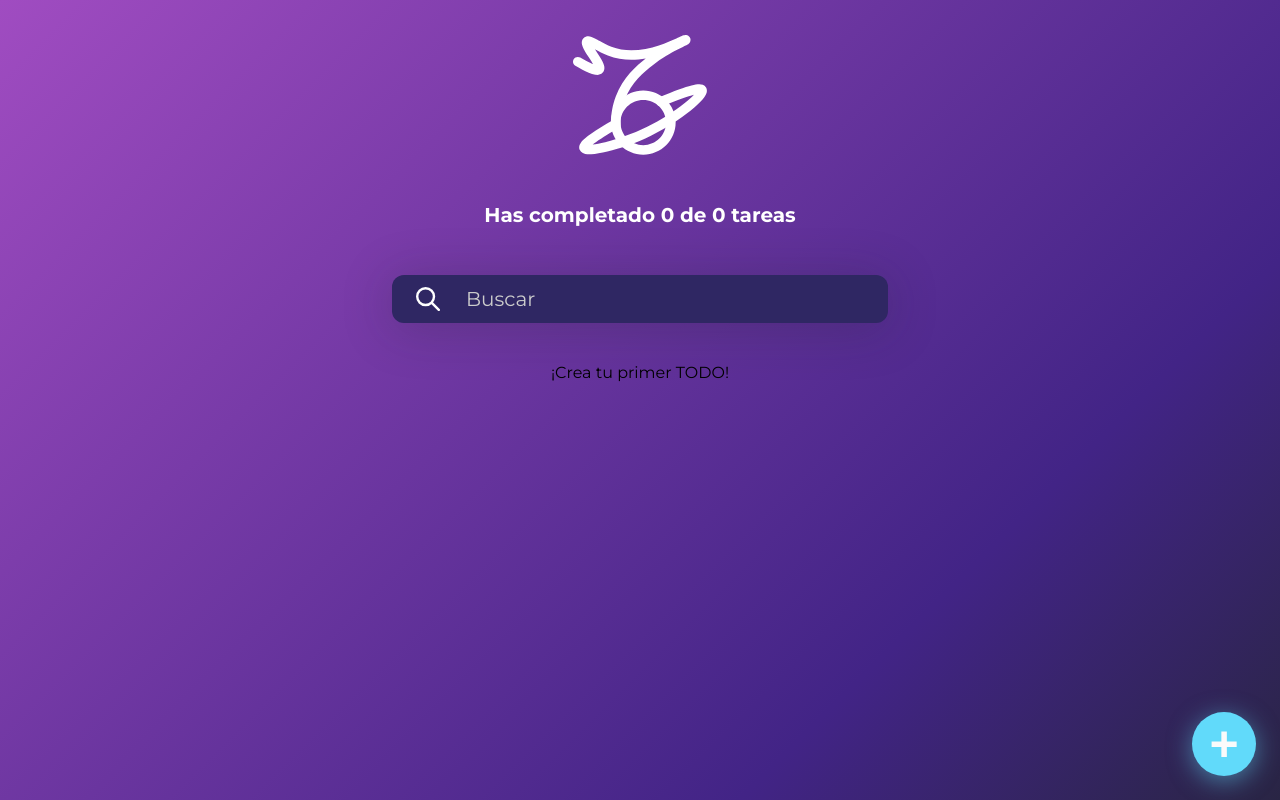
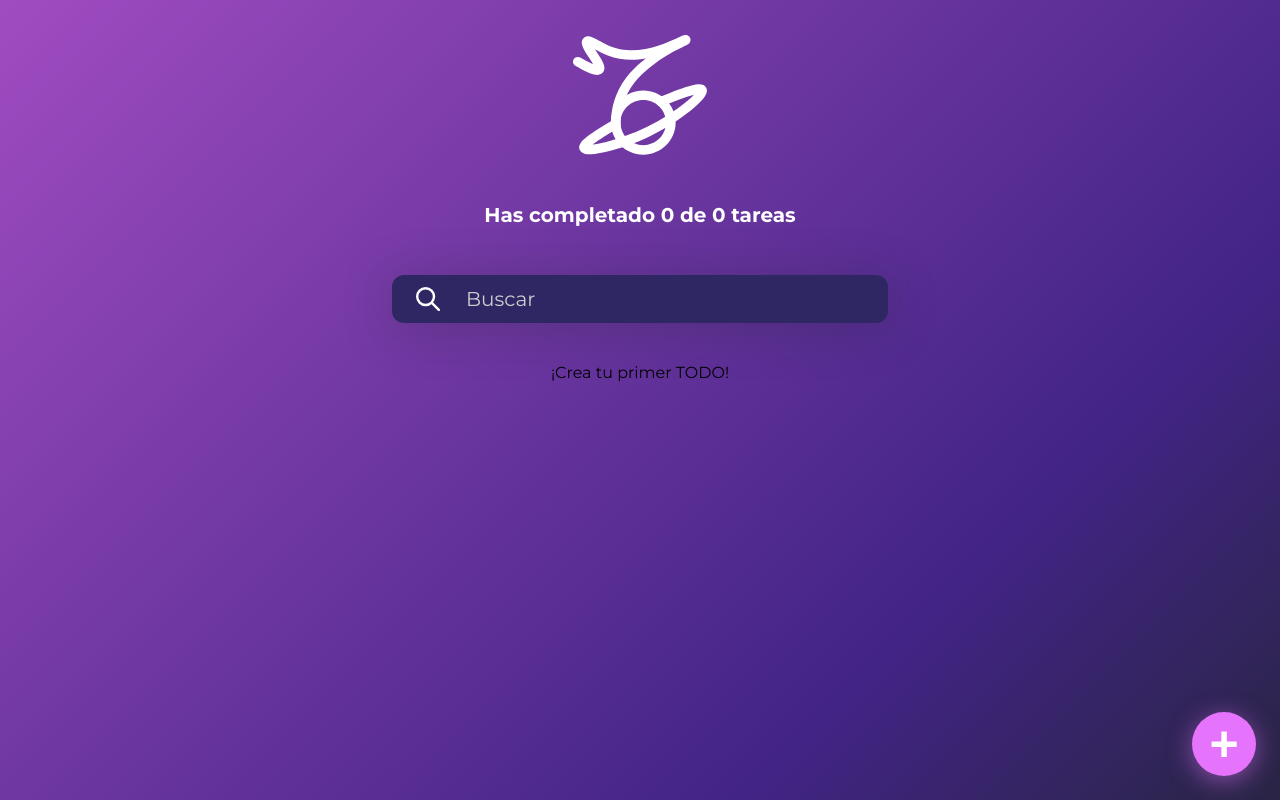
Before and after one commit to Saturnxs/Crafting-ToDos, a React (Create React App) app: page / in a window 1280 px wide. Built offline with nearby package versions, Linux system fonts and the light colour scheme.

Commit message:
Added style to create todo button

```diff
--- a/src/Components/CreateTodoButton/CreateTodoButton.css
+++ b/src/Components/CreateTodoButton/CreateTodoButton.css
@@ -1,6 +1,6 @@
 .CreateTodoButton {
-    background-color: #61DAFA;
-    box-shadow: 0px 5px 25px rgba(97, 218, 250, 0.5);
+    background-color: var(--pink-diamond);
+    box-shadow: 0px 5px 25px rgba(230, 115, 252, 0.5);
     border: none;
     border-radius: 50%;
     cursor: pointer;
@@ -9,19 +9,13 @@
     bottom: 24px;
     right: 24px;
     font-weight: bold;
-    color: #FAFAFA;
-    display: flex;
-    justify-content: center;
-    align-items: center;
+    color: var(--white);
     height: 64px;
     width: 64px;
-
-    transform: rotate(0);
-    transition: .3s ease;
-
     z-index: 1;
+    transition: box-shadow 250ms ease-out;
   }
 
   .CreateTodoButton:hover {
-    transform: rotate(224deg);
+    box-shadow: 4px 8px 28px 4px rgb(229, 115, 252);
   }
--- a/src/Components/TodoItem/TodoItem.css
+++ b/src/Components/TodoItem/TodoItem.css
@@ -41,13 +41,12 @@
     filter: var(--deep-space-svg);
 }
 
-.Icon-check--todo{
-    background-image: url('../../static/icons/uncheked.svg');
+.Icon-check:hover{
+    background-image: url('../../static/icons/filled.svg');
 }
 
-.Icon-check--todo:hover,
-.Icon-check--complete:hover{
-    background-image: url('../../static/icons/filled.svg');
+.Icon-check--todo{
+  background-image: url('../../static/icons/uncheked.svg');
 }
 
 .Icon-check--complete{
--- a/src/index.css
+++ b/src/index.css
@@ -10,6 +10,7 @@ body {
   --white: #FFFFFF;
   --white-disabled: #cccccc;
   --kings-dragon: #2F2763;
+  --pink-diamond: #E673FC;
   --main-font: 'Montserrat';
   --deep-space-svg: brightness(0)
                     saturate(100%)
```
